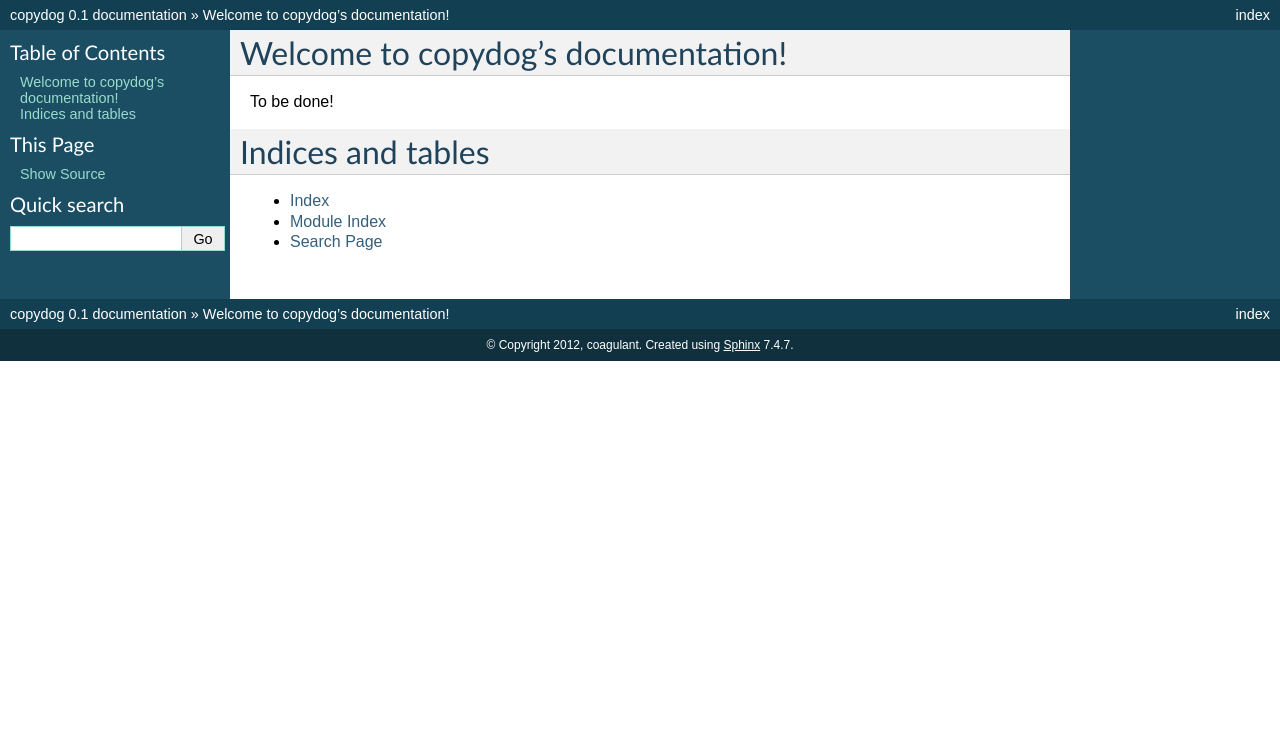
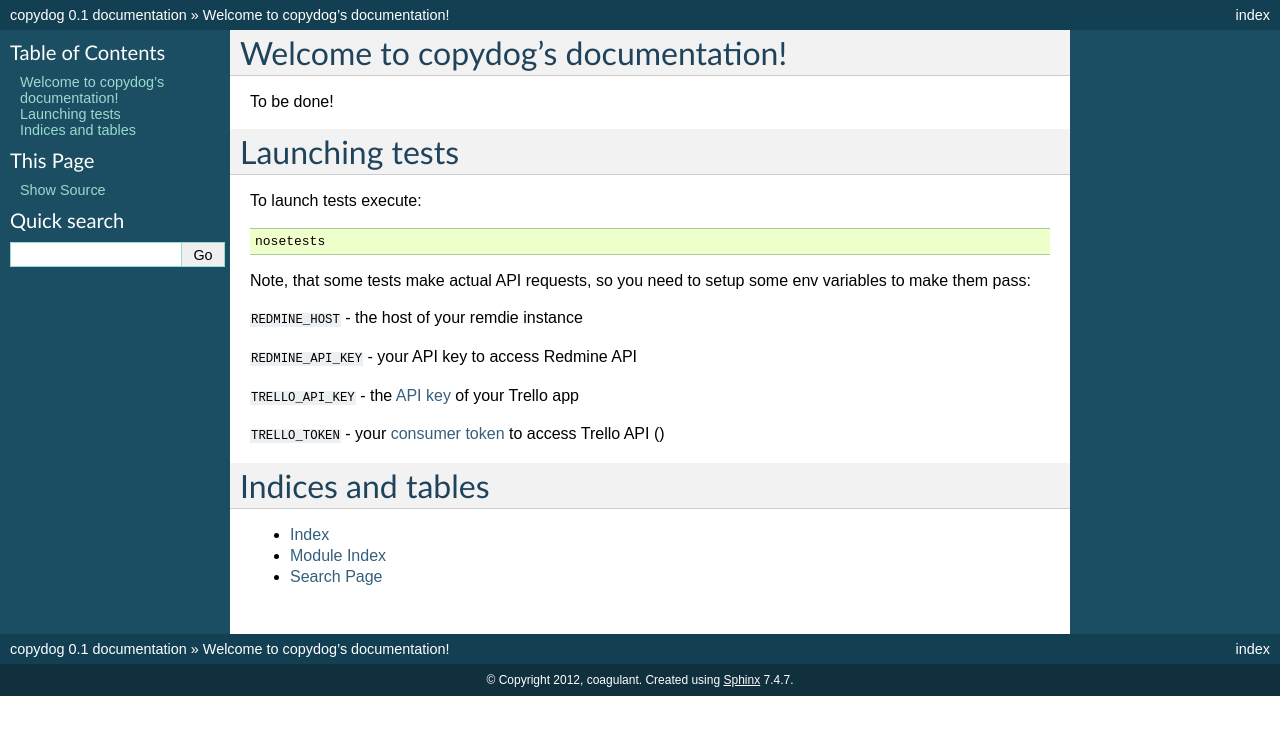
Before and after one commit to coagulant/copydog, a Sphinx documentation site: the page built from docs/index.rst, in a window 1280 px wide. Shown: the top 735 px of the page. Built offline with Sphinx 7.4.7, drawn with Linux system fonts in a browser that asks for light colours.

Commit message:
Simple tests for trello and redmine api.

```diff
--- a/docs/index.rst
+++ b/docs/index.rst
@@ -6,7 +6,22 @@ To be done!
 .. toctree::
    :maxdepth: 2
 
+Launching tests
+===============
 
+To launch tests execute::
+
+   nosetests
+
+Note, that some tests make actual API requests, so you need to setup some env variables to make them pass:
+
+``REDMINE_HOST`` - the host of your remdie instance
+
+``REDMINE_API_KEY`` - your API key to access Redmine API
+
+``TRELLO_API_KEY`` - the `API key <https://trello.com/1/appKey/generate>`_ of your Trello app
+
+``TRELLO_TOKEN`` - your `consumer token <https://trello.com/docs/gettingstarted/index.html#getting-a-token-from-a-user>`_ to access Trello API ()
 
 Indices and tables
 ==================
```
Also changed, not shown: 2 other files.
